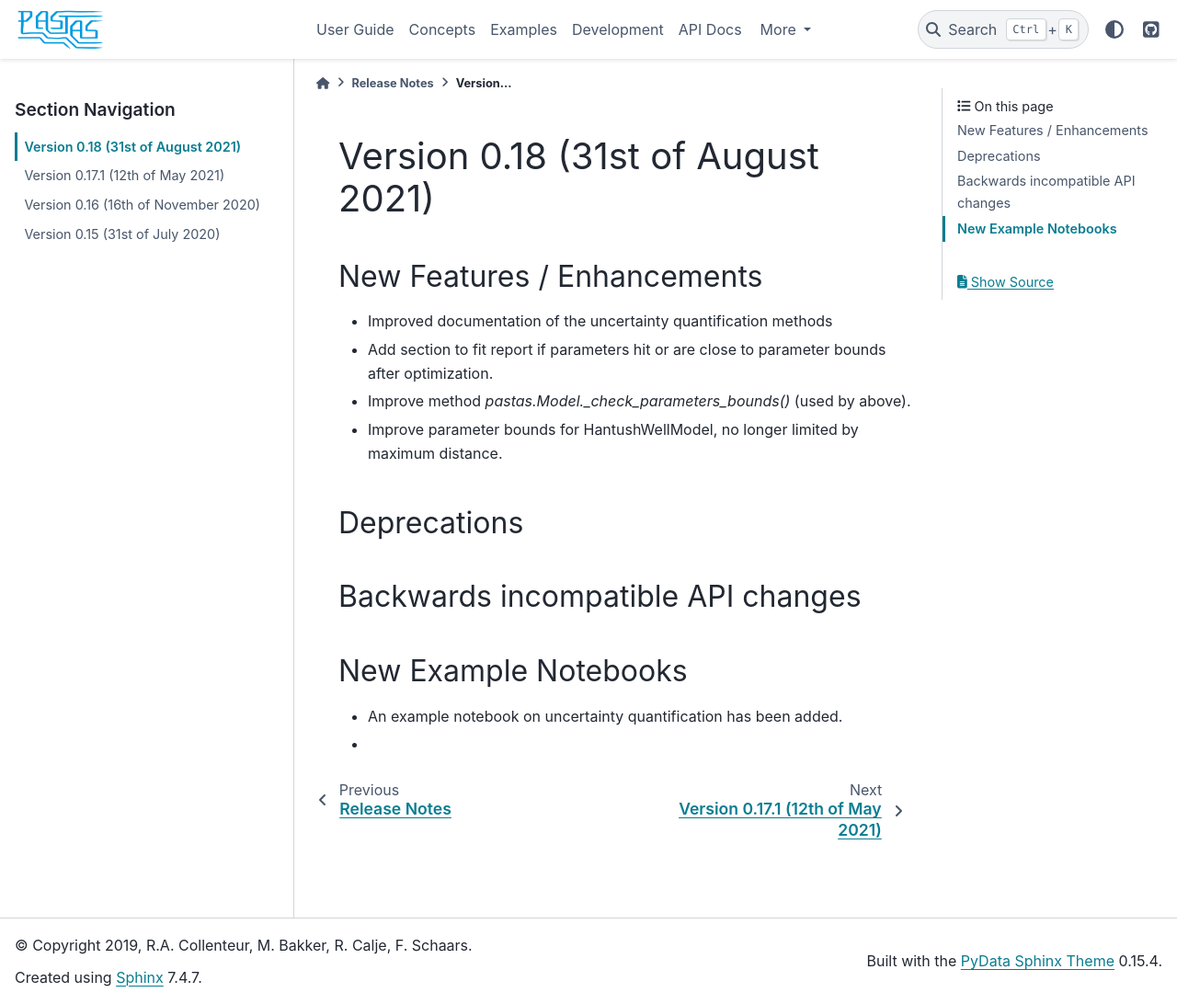
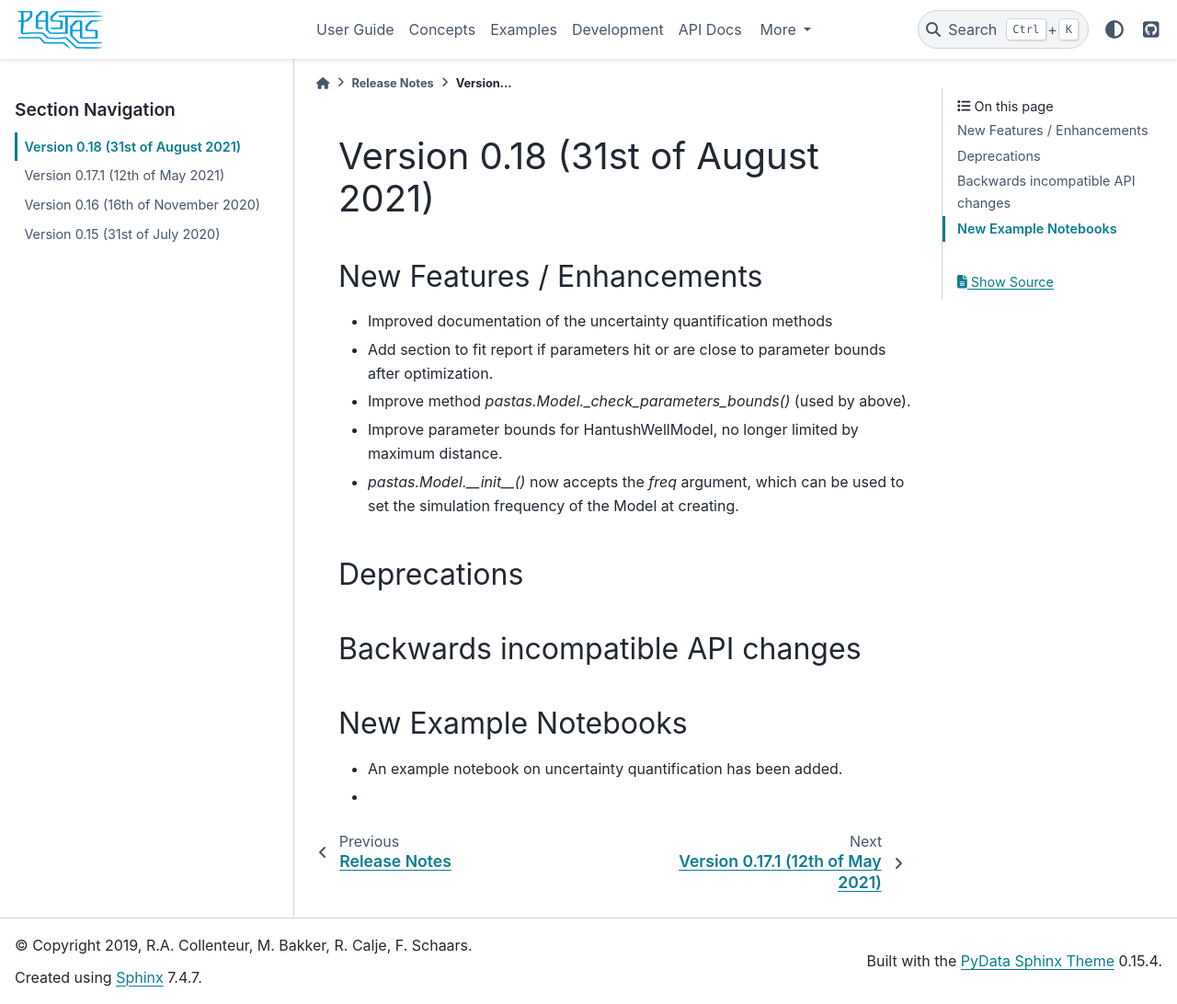
Before and after one commit to pastas/pastas, a Sphinx documentation site: the page built from doc/releases/release_0.18.rst, in a window 1280 px wide and 1092 px high. Shown: the whole window at 92% size. Built offline with Sphinx 7.4.7 and the PyData theme 0.15.4, drawn with Linux system fonts in a browser that asks for light colours.

Commit message:
Update release_0.18.rst

```diff
--- a/doc/releases/release_0.18.rst
+++ b/doc/releases/release_0.18.rst
@@ -9,7 +9,8 @@ New Features / Enhancements
 - Add section to fit report if parameters hit or are close to parameter bounds after optimization.
 - Improve method `pastas.Model._check_parameters_bounds()` (used by above).
 - Improve parameter bounds for HantushWellModel, no longer limited by maximum distance.
-
+- `pastas.Model.__init__()` now accepts the `freq` argument, which can be
+  used to set the simulation frequency of the Model at creating.
 
 Deprecations
 ************
```
